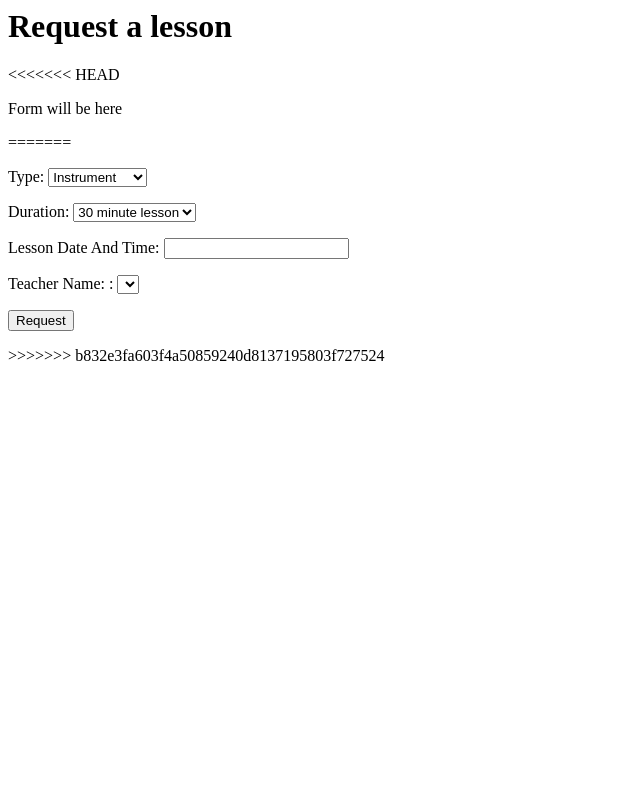
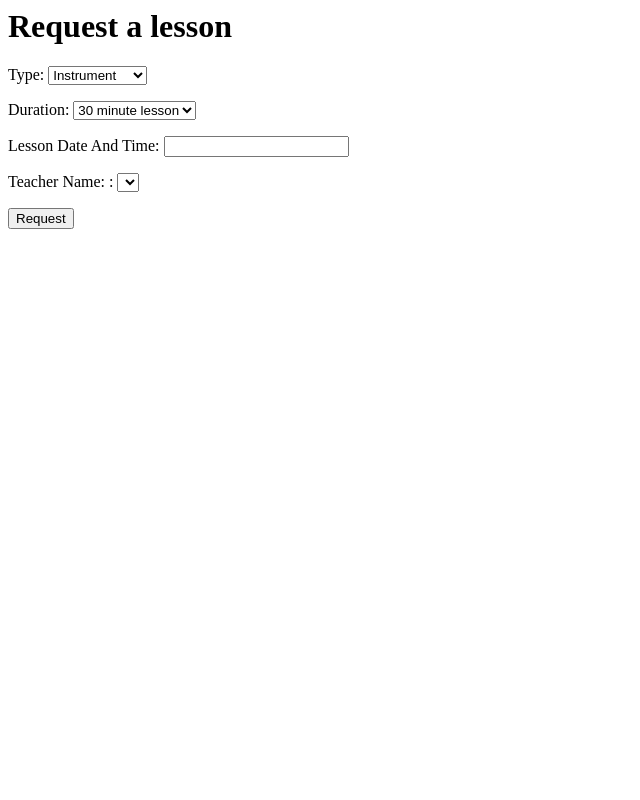
Before and after one commit to AFaverooo/Koala, a Django app: page /requests_page in a window 1280 px wide. Shown: the whole page, without its empty margins (0-640 px from the left). Run offline with Django 4.2, Linux system fonts and the light colour scheme; lists and menus that the app fills with data are empty.

Commit message:
Forced commit to merge

```diff
--- a/lessons/templates/requests_page.html
+++ b/lessons/templates/requests_page.html
@@ -2,13 +2,6 @@
 <h1> Request a lesson</h1>
 
 
-<<<<<<< HEAD
-
-
-
-
-<p> Form will be here </p>
-=======
   <body>
       <form action="{% url 'requests_page' %}" method="post">
            {% csrf_token %}
@@ -17,5 +10,3 @@
   </form>
 </body>
 </html>
-
->>>>>>> b832e3fa603f4a50859240d8137195803f727524
```
Also changed, not shown: lessons/migrations/0002_alter_useraccount_role.py (added), 1 other file.
